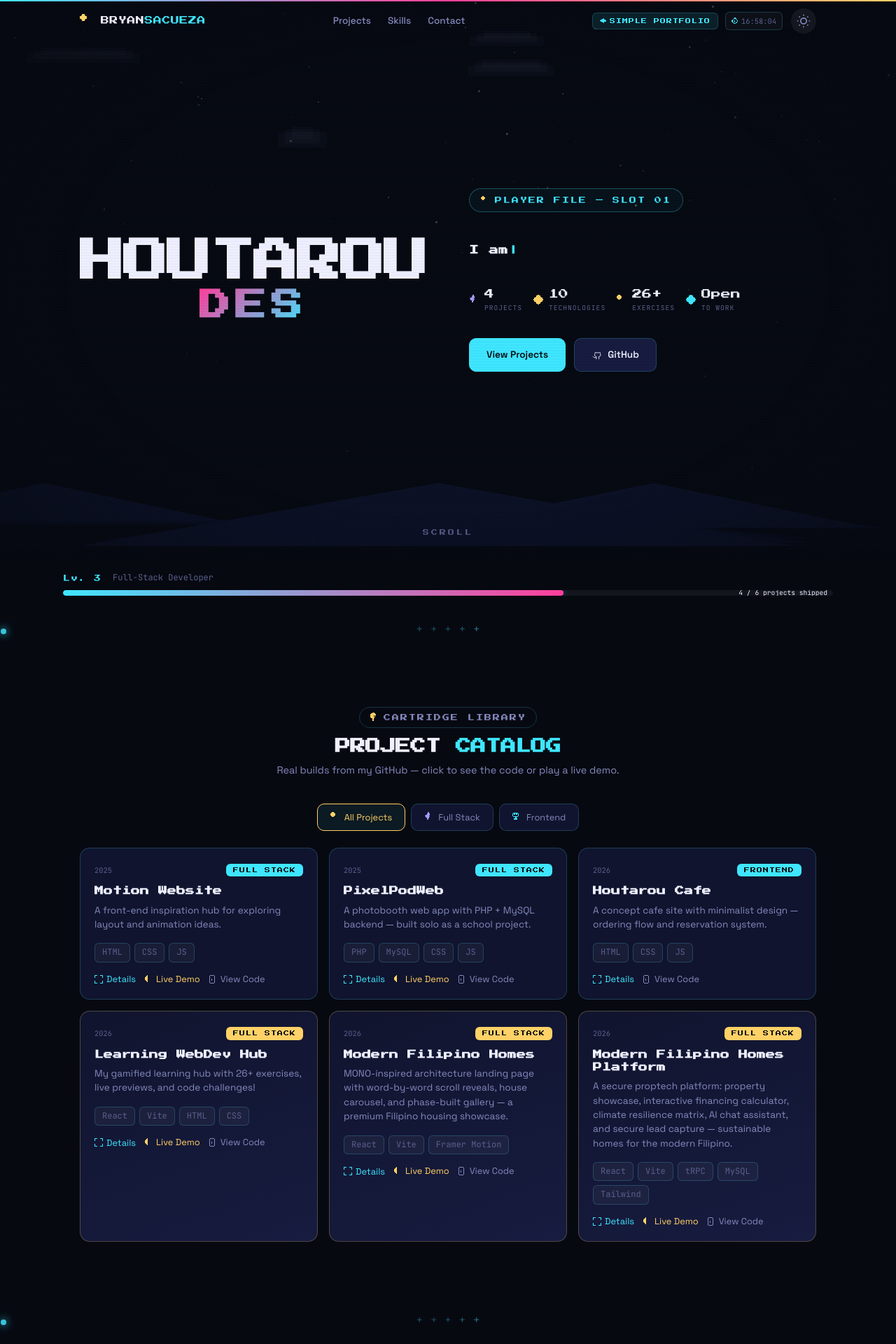
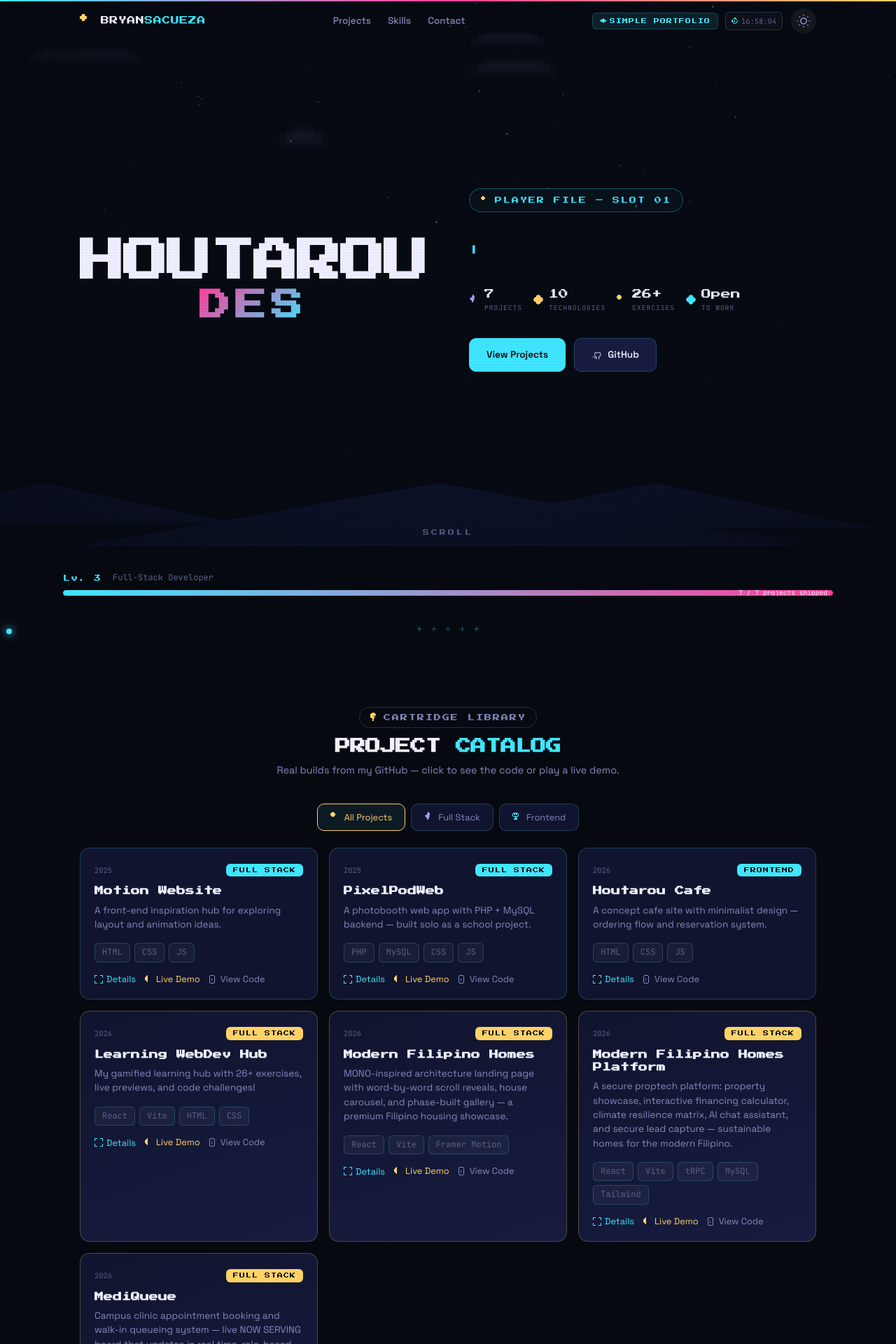
Before and after one commit to houtaroudes/houtaroudes-portfolio, a React (Vite) app: page / in a window 1280 px wide. Shown: the top 1920 px of the page at 70% size. Built offline with nearby package versions, Linux system fonts and the light colour scheme.

Commit message:
Add MediQueue project to showcase
Campus clinic appointment + queueing system (PHP/MySQL). Also syncs
the hero stat, XP bar, and footer project counts to the new total.

```diff
--- a/src/App.jsx
+++ b/src/App.jsx
@@ -383,6 +383,7 @@ const projects = [
   { id: 4, title: "Learning WebDev Hub", desc: "My gamified learning hub with 26+ exercises, live previews, and code challenges!", tags: ["React", "Vite", "HTML", "CSS"], demo: "https://random-learning-webdev-site.vercel.app", code: "https://github.com/houtaroudes/random-learning-webdev-site", type: "Full Stack", year: "2026", featured: true },
   { id: 5, title: "Modern Filipino Homes", desc: "MONO-inspired architecture landing page with word-by-word scroll reveals, house carousel, and phase-built gallery — a premium Filipino housing showcase.", tags: ["React", "Vite", "Framer Motion"], demo: "https://modern-filipino-homes.vercel.app", code: "https://github.com/houtaroudes/Modern-Filipino-Homes", type: "Full Stack", year: "2026", featured: true },
   { id: 6, title: "Modern Filipino Homes Platform", desc: "A secure proptech platform: property showcase, interactive financing calculator, climate resilience matrix, AI chat assistant, and secure lead capture — sustainable homes for the modern Filipino.", tags: ["React", "Vite", "tRPC", "MySQL", "Tailwind"], demo: "https://modern-fil-homes.vercel.app", code: "https://github.com/houtaroudes/modern-fil-homes", type: "Full Stack", year: "2026", featured: true },
+  { id: 7, title: "MediQueue", desc: "Campus clinic appointment booking and walk-in queueing system — live NOW SERVING board that updates in real time, role-based dashboards for students/staff/admin, and a 38-check smoke test. Built in 15 modified-waterfall phases.", tags: ["PHP", "MySQL", "JS", "CSS"], code: "https://github.com/houtaroudes/mediqueue", type: "Full Stack", year: "2026", featured: true },
 ];
 const skillBadges = [
   { name: "HTML5", icon: "diamond", color: "#e34f26" }, { name: "CSS3", icon: "diamond", color: "#1572b6" }, { name: "JS", icon: "diamond", color: "#f7df1e" }, { name: "React", icon: "diamond", color: "#61dafb" }, { name: "PHP", icon: "diamond", color: "#777bb3" }, { name: "MySQL", icon: "diamond", color: "#4479a1" }, { name: "Git", icon: "diamond", color: "#f05032" }, { name: "Vite", icon: "diamond", color: "#a29bfe" }, { name: "C#", icon: "diamond", color: "#68217a" }, { name: "C++", icon: "diamond", color: "#00599c" },
@@ -739,7 +740,7 @@ export default function Portfolio() {
                   <p className="hero-tagline pixel-typewriter"><CycleTypewriter /><span className="cursor-blink">|</span></p>
 
                   <div className="hero-stats">
-                    <div className="hero-stat"><PxIcon name="bolt" size={14} /><div><div className="hero-stat-value"><CountUpValue target={4} duration={1600} delay={400} /></div><div className="hero-stat-label">Projects</div></div></div>
+                    <div className="hero-stat"><PxIcon name="bolt" size={14} /><div><div className="hero-stat-value"><CountUpValue target={7} duration={1600} delay={400} /></div><div className="hero-stat-label">Projects</div></div></div>
                     <div className="hero-stat"><PxIcon name="diamond" size={14} color="#ffd166" /><div><div className="hero-stat-value"><CountUpValue target={10} duration={1600} delay={500} /></div><div className="hero-stat-label">Technologies</div></div></div>
                     <div className="hero-stat"><PxIcon name="star" size={14} /><div><div className="hero-stat-value"><CountUpValue target={26} suffix="+" duration={1800} delay={600} /></div><div className="hero-stat-label">Exercises</div></div></div>
                     <div className="hero-stat"><PxIcon name="diamond" size={14} color="#3fe6ff" /><div><div className="hero-stat-value">Open</div><div className="hero-stat-label">To Work</div></div></div>
@@ -774,7 +775,7 @@ export default function Portfolio() {
       <div className="xp-bar">
         <div className="xp-inner">
           <div className="xp-info"><span className="xp-level">Lv. 3</span><span className="xp-label">Full-Stack Developer</span></div>
-          <div className="xp-track"><motion.div className="xp-fill" initial={{ width: 0 }} whileInView={{ width: "65%" }} viewport={{ once: true }} transition={{ duration: 1.5, ease: "easeOut" }} /><span className="xp-text">4 / 6 projects shipped</span></div>
+          <div className="xp-track"><motion.div className="xp-fill" initial={{ width: 0 }} whileInView={{ width: "100%" }} viewport={{ once: true }} transition={{ duration: 1.5, ease: "easeOut" }} /><span className="xp-text">7 / 7 projects shipped</span></div>
         </div>
       </div>
 
@@ -894,7 +895,7 @@ export default function Portfolio() {
         <div className="footer-inner">
           <div className="pixel-footer-art" aria-hidden="true"><PxIcon name="star" size={10} /><PxIcon name="star" size={10} /><PxIcon name="star" size={10} /></div>
           <p className="footer-credits"><strong>Bryan Sacueza</strong> — Full-Stack Developer</p>
-          <p className="footer-sub">4 projects &middot; 26+ exercises &middot; infinite curiosity</p>
+          <p className="footer-sub">7 projects &middot; 26+ exercises &middot; infinite curiosity</p>
         </div>
       </footer>
     </div>
```
